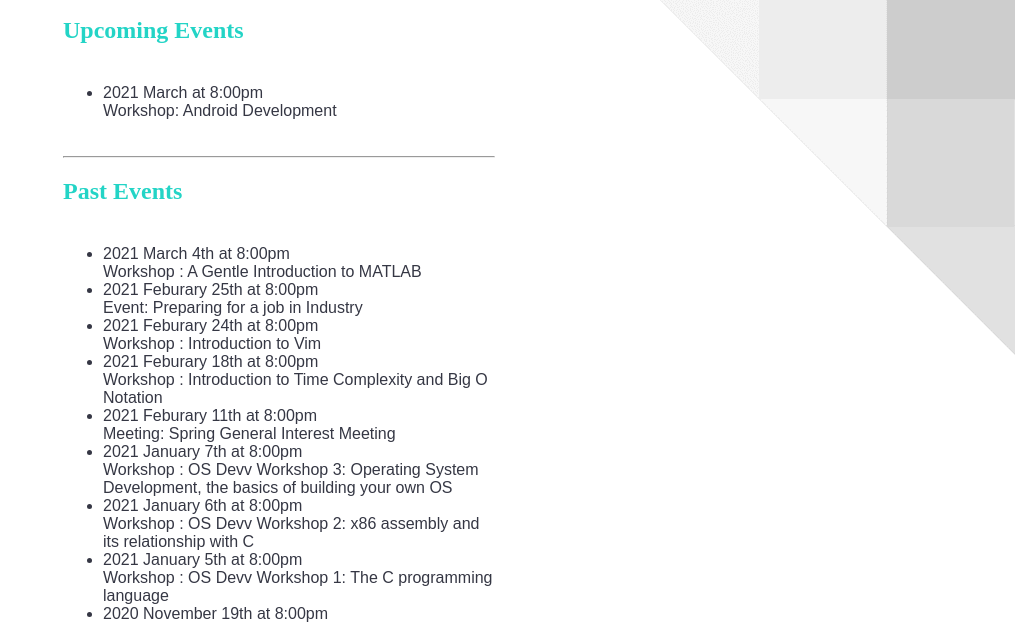
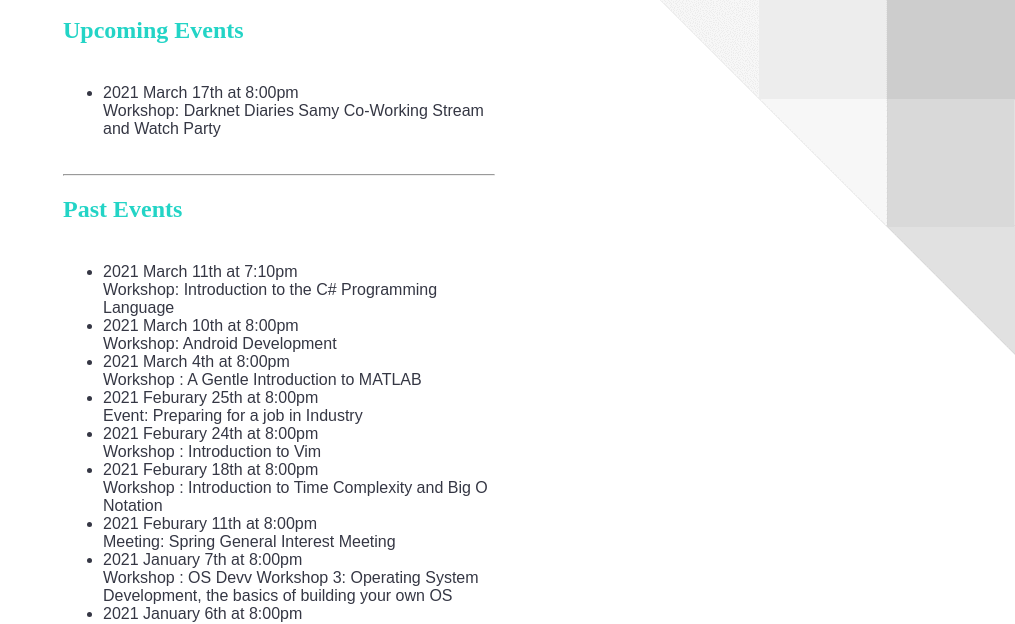
Before and after one commit to UAlbany-IEEE-Student-Branch/UAlbany-IEEE-2020-Website, a plain HTML site: page www/pages/events.html in a window 1280 px wide. Shown: the part 157-781 px from the top of the page, without its empty margins (265-1280 px from the left). Drawn offline with Linux system fonts and the light colour scheme.

Commit message:
updated events

```diff
--- a/www/pages/events.html
+++ b/www/pages/events.html
@@ -13,11 +13,13 @@
     <hr/>
     <h2>Upcoming Events</h2>
     <ul>
-        <li>2021 March at 8:00pm <br/>Workshop: Android Development</li>
+        <li>2021 March 17th at 8:00pm <br/>Workshop: Darknet Diaries Samy Co-Working Stream and Watch Party</li>
     </ul>
     <hr/>
     <h2>Past Events</h2>
     <ul>
+        <li>2021 March 11th at 7:10pm <br/>Workshop: Introduction to the C# Programming Language</li>
+        <li>2021 March 10th at 8:00pm <br/>Workshop: Android Development</li>
         <li>2021 March 4th at 8:00pm <br/>Workshop : A Gentle Introduction to MATLAB</li>
         <li>2021 Feburary 25th at 8:00pm <br/>Event: Preparing for a job in Industry</li>
         <li>2021 Feburary 24th at 8:00pm <br/>Workshop : Introduction to Vim</li>
```
